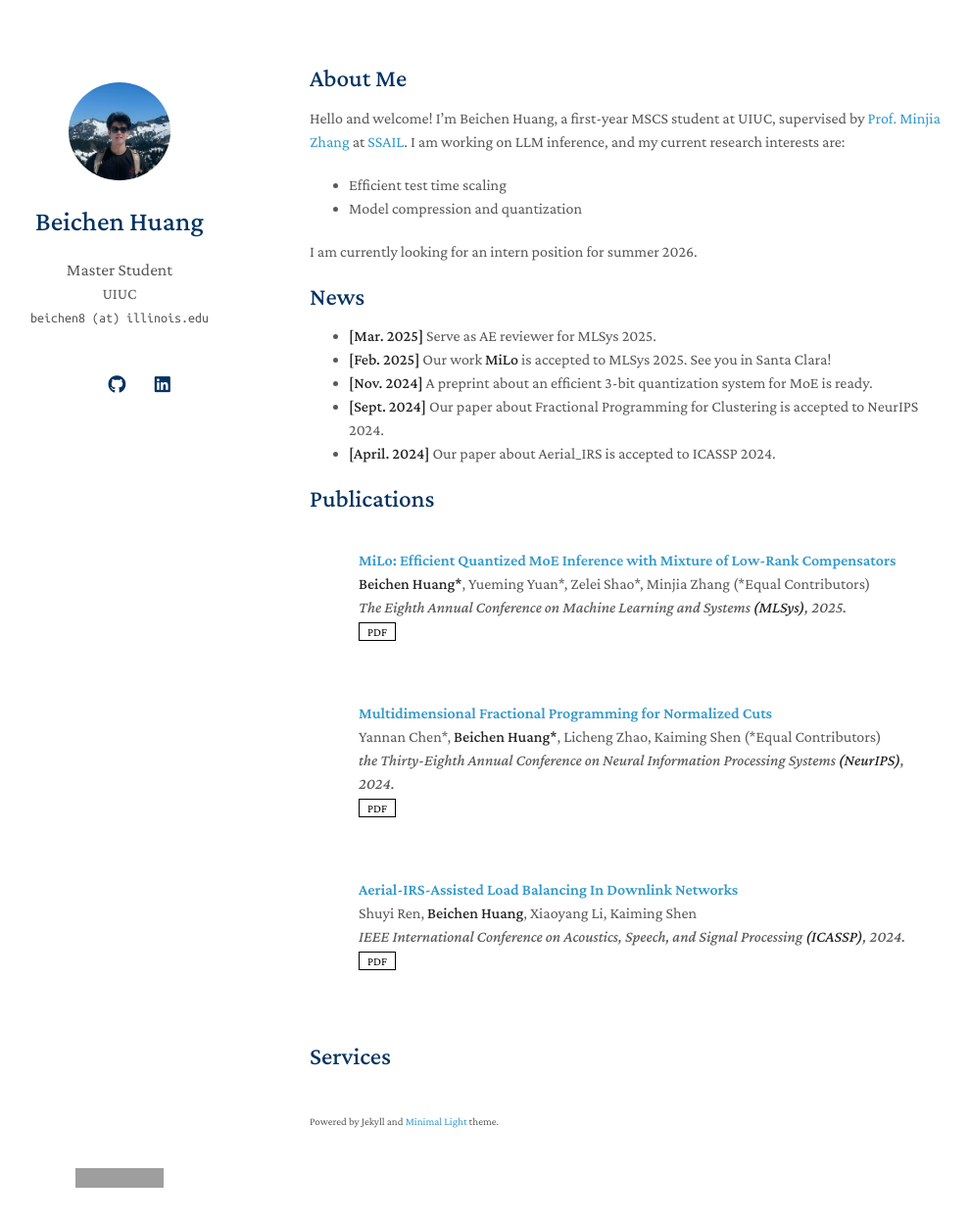
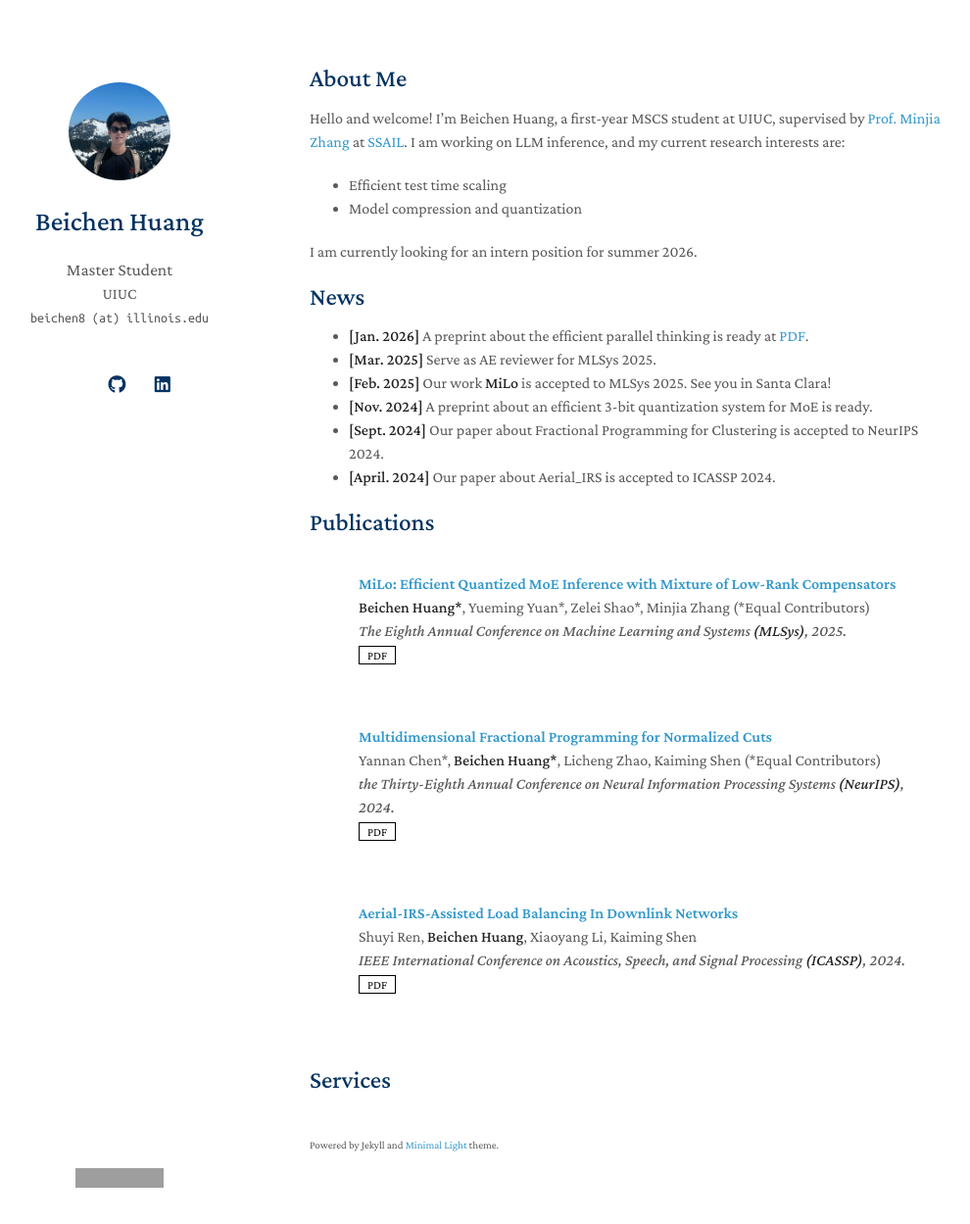
Before and after one commit to BeichenHuang/BeichenHuang.github.io, a Jekyll site: the page built from index.md, in a window 1280 px wide and 1249 px high. Shown: the whole window at 98% size, without its empty margins (154-1144 px from the left). Built offline with Jekyll 4.4.1, drawn with Linux system fonts in a browser that asks for light colours; a style sheet for code colours, icons or effects is not loaded; our own code applies the rules of GitHub Pages for plain Markdown files; grey boxes are pictures that could not be loaded.

Commit message:
Add news entry for Jan. 2026 preprint release

```diff
--- a/index.md
+++ b/index.md
@@ -11,6 +11,7 @@ Hello and welcome! I'm Beichen Huang, a first-year MSCS student at UIUC, supervi
 I am currently looking for an intern position for summer 2026.
 
 ## News
+- **[Jan. 2026]** A preprint about the efficient parallel thinking is ready at [PDF](https://arxiv.org/pdf/2601.09093).
 - **[Mar. 2025]** Serve as AE reviewer for MLSys 2025.
 - **[Feb. 2025]** Our work **MiLo** is accepted to MLSys 2025. See you in Santa Clara!
 - **[Nov. 2024]** A preprint about an efficient 3-bit quantization system for MoE is ready.
```
